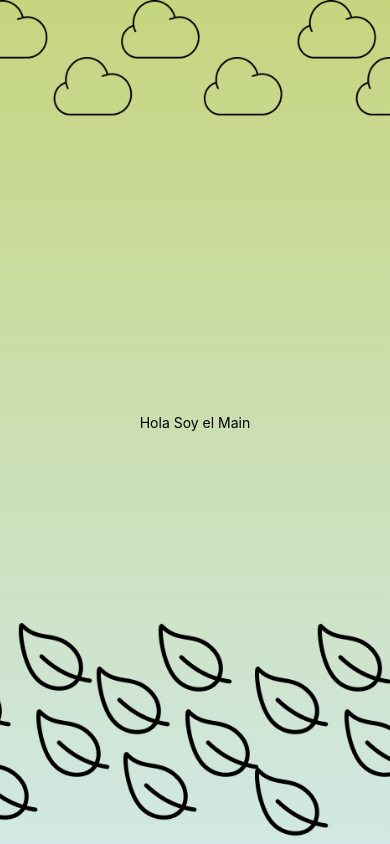
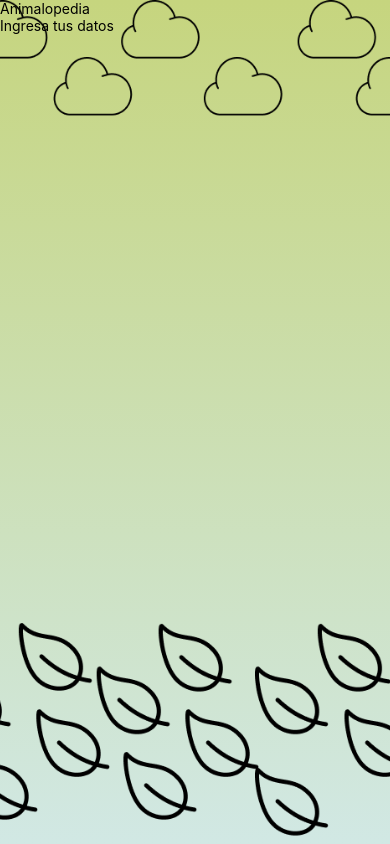
Before and after one commit to JoelSanchez01/AnimalopediaReactNative, a React Native app: screen /Login in a window 390 px wide. Before the commit this address had no page. Built offline with nearby package versions, Linux system fonts and the light colour scheme.

Commit message:
se modifico el layout y se agrego la page de login vacia

```diff
--- a/src/components/Layout.jsx
+++ b/src/components/Layout.jsx
@@ -13,14 +13,7 @@ const Layout = ({ navigation, children }) => {
         source={require("../assets/Background.png")}
         style={styles.background}
       >
-        <View
-          style={styles.container}
-          onPress={() => {
-            navigation.navigate("Second");
-          }}
-        >
-          {children}
-        </View>
+        {children}
       </ImageBackground>
     </LinearGradient>
   );
@@ -36,11 +29,6 @@ const styles = StyleSheet.create({
     height: "100%",
     resizeMode: "cover",
   },
-  container: {
-    flex: 1,
-    justifyContent: "center",
-    alignItems: "center",
-  },
 });
 
 export default Layout;
--- a/src/navigation/MainStack.jsx
+++ b/src/navigation/MainStack.jsx
@@ -2,8 +2,9 @@ import React from "react";
 import { createNativeStackNavigator } from "@react-navigation/native-stack";
 import { NavigationContainer } from "@react-navigation/native";
 
+import Main from "../pages/Main";
 import Second from "../pages/Second";
-import Main from "../pages/Main";
+import Login from "../pages/Login";
 
 const Stack = createNativeStackNavigator();
 
@@ -11,6 +12,7 @@ const MainStack = () => {
   return (
     <NavigationContainer>
       <Stack.Navigator screenOptions={{ headerShown: false }}>
+        <Stack.Screen name="Login" component={Login} />
         <Stack.Screen name="Main" component={Main} />
         <Stack.Screen name="Second" component={Second} />
       </Stack.Navigator>
--- /dev/null
+++ b/src/pages/Login.jsx
@@ -0,0 +1,17 @@
+import React from "react";
+import { View, Text, Image, TextInput } from "react-native";
+import Layout from "../components/Layout";
+const Login = () => {
+  return (
+    <Layout>
+      <View>
+        <Text>Animalopedia</Text>
+        <Image />
+        <Text>Ingresa tus datos</Text>
+      </View>
+      <View></View>
+    </Layout>
+  );
+};
+
+export default Login;
```
